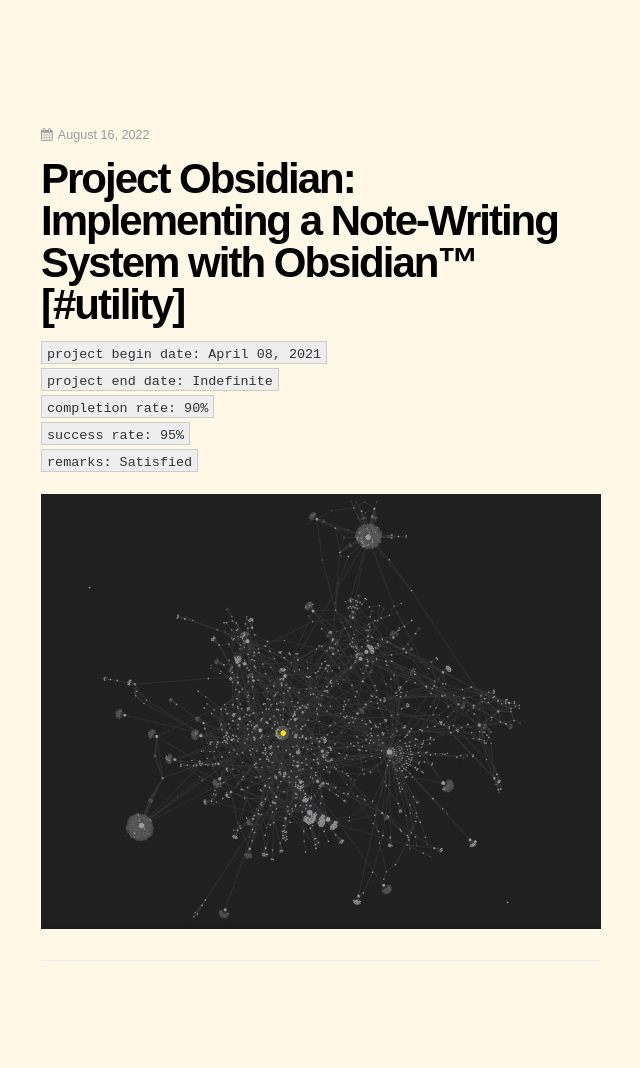
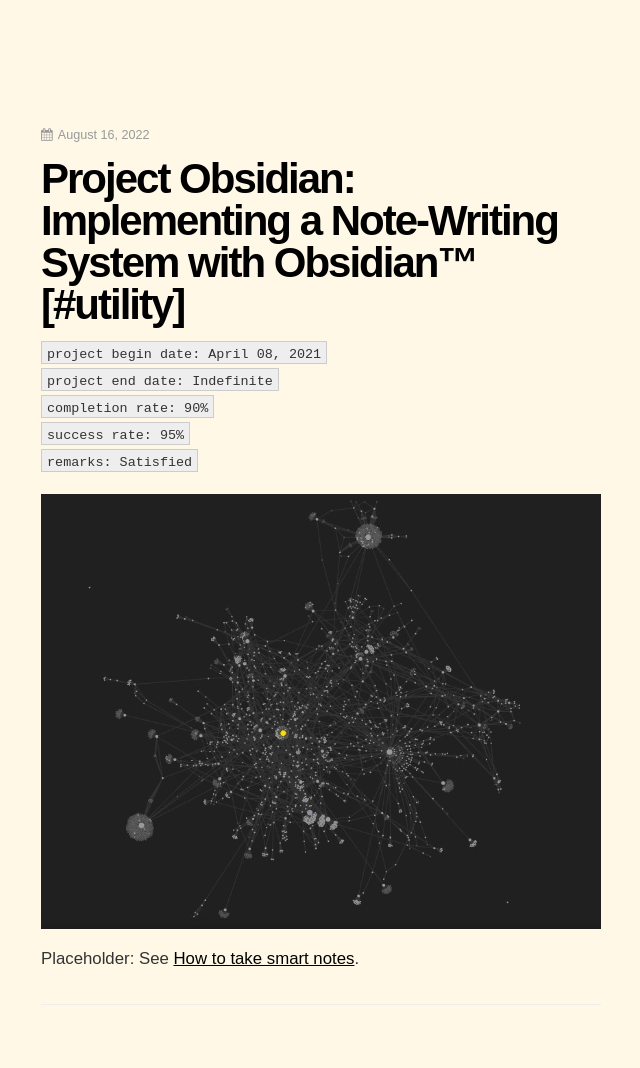
Before and after one commit to dCO2/rococo, a Jekyll site: the page built from _posts/2022-08-16-project-obsidian.md, in a window 1280 px wide. Shown: the whole page, without its empty margins (335-975 px from the left). Built offline with Jekyll 4.4.1, drawn with Linux system fonts in a browser that asks for light colours; some web fonts are replaced; before the commit the page ends 1024 px from its top, so only the background shows below that.

Commit message:
Additions

```diff
--- a/_posts/2022-08-16-project-obsidian.md
+++ b/_posts/2022-08-16-project-obsidian.md
@@ -13,3 +13,5 @@ tags:
 `remarks: Satisfied`
 
 ![](/assets/images/obsidian-graph.jpg)
+
+Placeholder: See [How to take smart notes](/_posts/2021-08-22-how-to-take-smart-notes.md).
```
